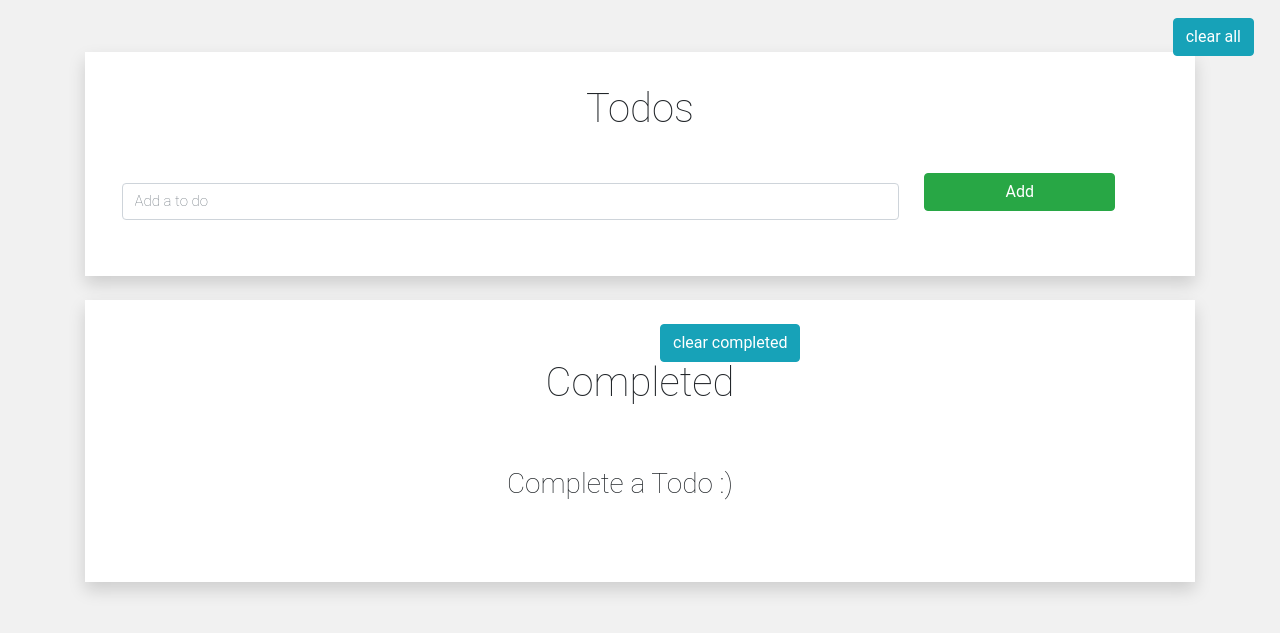
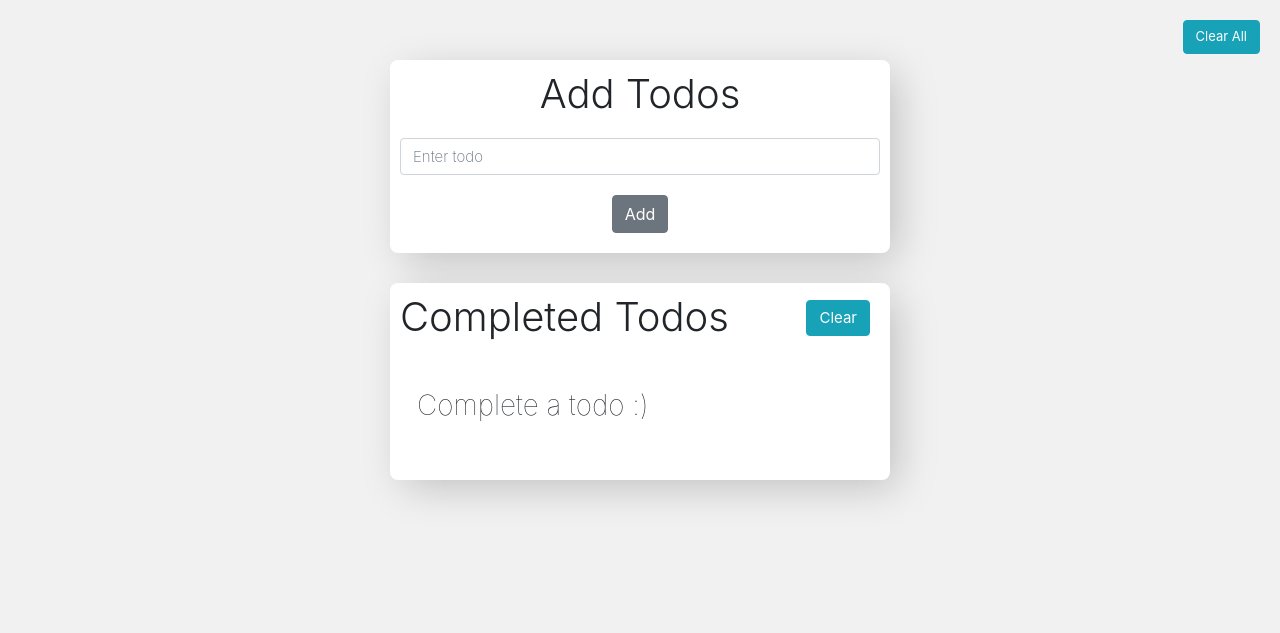
Before and after one commit to makarandmadhavi/Todos, a PHP site: page / in a window 1280 px wide. Shown: the top 633 px of the page. Run offline with PHP 8.4, Linux system fonts and the light colour scheme; data that the repository does not hold is empty; some libraries are stand-ins or nearby versions.

Commit message:
Final changes

```diff
--- a/CSS/style.css
+++ b/CSS/style.css
@@ -48,19 +48,16 @@
   background-color:white;
 }
 
-body{
-  font-family: 'Roboto';
-}
+
 
 h1{
-  font-weight: 100;
+  font-weight: 300 !important;
 }
 
 h3{
   font-weight: 100;
-
   padding:40px;
-  padding-left:0px;
+  margin-left:-23px;
 }
 
 
@@ -91,7 +88,7 @@ h3{
 
 input{
     max-width: 500px ;
-    font-weight: 100 !important;
+    font-weight: 200 !important;
     font-size: 24px !important;
     border:none;
     background-color:rgba(233, 233, 233, 0);
--- a/JS/ind2.js
+++ b/JS/ind2.js
@@ -1,49 +1,10 @@
 temp = "";
 var active=0;
 
-jQuery.fn.putCursorAtEnd = function() {
-
-    return this.each(function() {
-
-      // Cache references
-      var $el = $(this),
-          el = this;
-
-      // Only focus if input isn't already
-      if (!$el.is(":focus")) {
-       $el.focus();
-      }
-
-      // If this function exists... (IE 9+)
-      if (el.setSelectionRange) {
-
-        // Double the length because Opera is inconsistent about whether a carriage return is one character or two.
-        var len = $el.val().length * 2;
-
-        // Timeout seems to be required for Blink
-        setTimeout(function() {
-          el.setSelectionRange(len, len);
-        }, 1);
-
-      } else {
-
-        // As a fallback, replace the contents with itself
-        // Doesn't work in Chrome, but Chrome supports setSelectionRange
-        $el.val($el.val());
-
-      }
-
-      // Scroll to the bottom, in case we're in a tall textarea
-      // (Necessary for Firefox and Chrome)
-      this.scrollTop = 999999;
-
-    });
-
-  };
 
 function addtodo() {
     newtodo = $('#newtodo').val();
-    console.log(newtodo);
+    //console.log(newtodo);
     // console.log(y);
     $.ajax({
         type: "POST",
@@ -137,7 +98,8 @@ function edittodo(id, txt) {
     temp = txt;
     active=id;
     $('#todo' + id).removeAttr("disabled");
-    $('#todo' + id).focus().putCursorAtEnd();
+    moveCursorToEnd($('#todo'+id));
+    $('#todo' + id).focus();
     $('#btnedit' + id).hide();
     $('#btndelete' + id).hide();
     $('#btndone' + id).hide();
@@ -209,29 +171,37 @@ function reload() {
 $(".hov").hover(function () {
     //alert(this.id);
     if ($("#todo" + this.id).prop('disabled') && !active) {
-        $('#btndone' + this.id).show(50);
-        $('#btnedit' + this.id).show(50);
-        $('#btndelete' + this.id).show(50).fadeIn(50);
+        $('#btndone' + this.id).fadeIn(800);
+        $('#btnedit' + this.id).fadeIn(800);
+        $('#btndelete' + this.id).fadeIn(800);
     }
     else if(active==this.id){
-        $('#btnupdate' + this.id).show(50);
-        $('#btncancel' + this.id).show(50);
+        $('#btnupdate' + this.id).fadeIn(800);
+        $('#btncancel' + this.id).fadeIn(800);
     }
 }, function () {
     if ($("#todo" + this.id).prop('disabled')  && !active) {
-    $('#btndone' + this.id).hide(50);
-    $('#btnedit' + this.id).hide(50);
-    $('#btndelete' + this.id).hide(50);
+    $('#btndone' + this.id).fadeOut(400);
+    $('#btnedit' + this.id).fadeOut(400);
+    $('#btndelete' + this.id).fadeOut(400);
     }else if(active==this.id){
-        $('#btnupdate' + this.id).hide(50);
-        $('#btncancel' + this.id).hide(50);
+        $('#btnupdate' + this.id).fadeOut(400);
+        $('#btncancel' + this.id).fadeOut(400);
     }
     //after hover
 });
 
 $("body").click(function(){
-    if(active && event.target.nodeName=="BODY"){
+    //console.log(event.target.nodeName);
+    if(active && (event.target.nodeName=="BODY" || active && event.target.nodeName=="DIV") ){
         cancel(active);
+        //console.log("Cancel"+active);
 
     }
 });
+
+function moveCursorToEnd(input) {
+    var originalValue = input.val();
+    input.val('');
+    input.blur().focus().val(originalValue);
+}
--- a/index.php
+++ b/index.php
@@ -18,71 +18,67 @@ $dones=getdone();
 
 <body style="background-color:#f1f1f1; padding:30px;">
     <div class="container">
-        <button onclick="clearcompleted(0)" class="btn btn-info clearbtn">clear all</button>
-        <div style="margin-top:2%" class="container shadow pad bgwhite">
-            <div style="margin-bottom:2%;" class="row">
-                <h1 class="text-center col-sm-12">Todos</h1>
+
+        <div class="add-box container">
+            <div class="">
+                <h1 class="text-center">Add Todos</h1>
 
             </div>
 
             <?php foreach($todos as $todo){ ?>
-            <div id="<?=$todo['id']?>" style="height:35px;" class="row btncenter hov">
-                <input value="<?=$todo['todo']?>" id="todo<?=$todo['id']?>" class="col-sm-9 text-center" disabled type="text">
+            <div id="<?=$todo['id']?>" class="row todo hov">
+                <input value="<?=$todo['todo']?>" id="todo<?=$todo['id']?>" class="todo-text" disabled type="text">
 
 
-                <div style="margin-left:1%; margin-top:2px">
-                    <button onclick="markasdone(<?=$todo['id']?>)" id="btndone<?=$todo['id']?>" class="btn btn-success hide btn-sm ">done</button>
-                    <button onclick="edittodo(<?=$todo['id']?>,'<?=$todo['todo']?>')" id="btnedit<?=$todo['id']?>"
-                        class="btn btn-info hide btn-sm">edit</button>
-                    <button onclick="deletetodo(<?=$todo['id']?>)" id="btndelete<?=$todo['id']?>" class="btn btn-danger hide btn-sm">delete</button>
-                    <button onclick="update(<?=$todo['id']?>)" id="btnupdate<?=$todo['id']?>" class="btn btn-success hide btn-sm">update</button>
-                    <button onclick="cancel(<?=$todo['id']?>)" id="btncancel<?=$todo['id']?>" class="btn btn-danger hide btn-sm">cancel</button>
-                </div>
+
+                <button onclick="markasdone(<?=$todo['id']?>)" id="btndone<?=$todo['id']?>" class="btn btn-success btn-left hide btn-sm ">done</button>
+                <button onclick="edittodo(<?=$todo['id']?>,'<?=$todo['todo']?>')" id="btnedit<?=$todo['id']?>" class="btn btn-center btn-info hide btn-sm">edit</button>
+                <button onclick="deletetodo(<?=$todo['id']?>)" id="btndelete<?=$todo['id']?>" class="btn btn-right btn-danger hide btn-sm">delete</button>
+                <button onclick="update(<?=$todo['id']?>)" id="btnupdate<?=$todo['id']?>" class="btn btn-success btn-left hide btn-sm">update</button>
+                <button onclick="cancel(<?=$todo['id']?>)" id="btncancel<?=$todo['id']?>" class="btn btn-danger btn-center hide btn-sm">cancel</button>
+
             </div>
             <?php } ?>
 
-            <div class="row mt">
-                <input placeholder="Add a to do" id="newtodo" class="form-control col-sm-9 " type="text">
-                <div class="col-sm-3">
-                    <button onclick="addtodo()" class="btn btn-success col-sm-10">Add</button>
+            <input id="newtodo" class="form-control" placeholder="Enter todo">
+            <div class="text-center" style="margin-top:10px;">
+                <button onclick="addtodo()" class="btn btn-secondary">Add</button>
 
-                </div>
             </div>
 
 
 
         </div>
-        <br>
-        <div style="padding-top:1%;" class="container shadow pad bgwhite">
-        <button onclick="clearcompleted(1)" class="btn btn-info clearcompbtn">clear completed</button>
-            <h1 style="margin-top:-10px; margin-bottom:20px;" class="text-center ">Completed</h1>
+        <div class="container add-box">
+            <button onclick="cleardone(1)" class="btn btn-info btn-right1">Clear</button>
+            <h1>Completed Todos</h1>
 
-                <?php
+            <?php
                 if($dones==null){ ?>
-                    <h3 class="text-center">Complete a Todo :)</h3>
-                <?php } ?>
+            <h3>Complete a todo :)</h3>
+            <?php } ?>
             <?php foreach($dones as $todo){ ?>
-            <div id="<?=$todo['id']?>" class="row hov">
+            <div id="<?=$todo['id']?>" class="row todo hov">
 
-                <input value="<?=$todo['todo']?>" id="todo<?=$todo['id']?>" class="form-control col-sm-9 text-center"
-                    disabled type="text">
-                <div style="margin-left:1%; margin-top:3px">
-                    <button onclick="markasundone(<?=$todo['id']?>)" id="btndone<?=$todo['id']?>" class="btn hide btn-success btn-sm">un
-                        done</button>
+                <input value="<?=$todo['todo']?>" id="todo<?=$todo['id']?>" class="todo-text" disabled type="text">
 
-                    <button onclick="deletetodo(<?=$todo['id']?>)" id="btndelete<?=$todo['id']?>" class="btn hide btn-danger btn-sm">delete</button>
+                <button onclick="markasundone(<?=$todo['id']?>)" id="btndone<?=$todo['id']?>" class="btn btn-center hide btn-success btn-sm">un
+                    done</button>
 
-                </div>
+                <button onclick="deletetodo(<?=$todo['id']?>)" id="btndelete<?=$todo['id']?>" class="btn hide btn-right btn-danger btn-sm">delete</button>
+
+
             </div>
             <?php } ?>
 
         </div>
+        <button onclick="cleardone(0)" class="btn btn-info btn-right-top">Clear All</button>
     </div>
     <script src="https://code.jquery.com/jquery-3.3.1.min.js" integrity="sha256-FgpCb/KJQlLNfOu91ta32o/NMZxltwRo8QtmkMRdAu8="
         crossorigin="anonymous">
     </script>
     <script src="https://stackpath.bootstrapcdn.com/bootstrap/4.2.1/js/bootstrap.bundle.min.js"></script>
-    <script src="JS/index.js"></script>
+    <script src="JS/ind2.js"></script>
 </body>
 
 </html>
```
Also changed, not shown: ind2.php (deleted, +0 -85 lines), old.php (added, +88 -0 lines).
